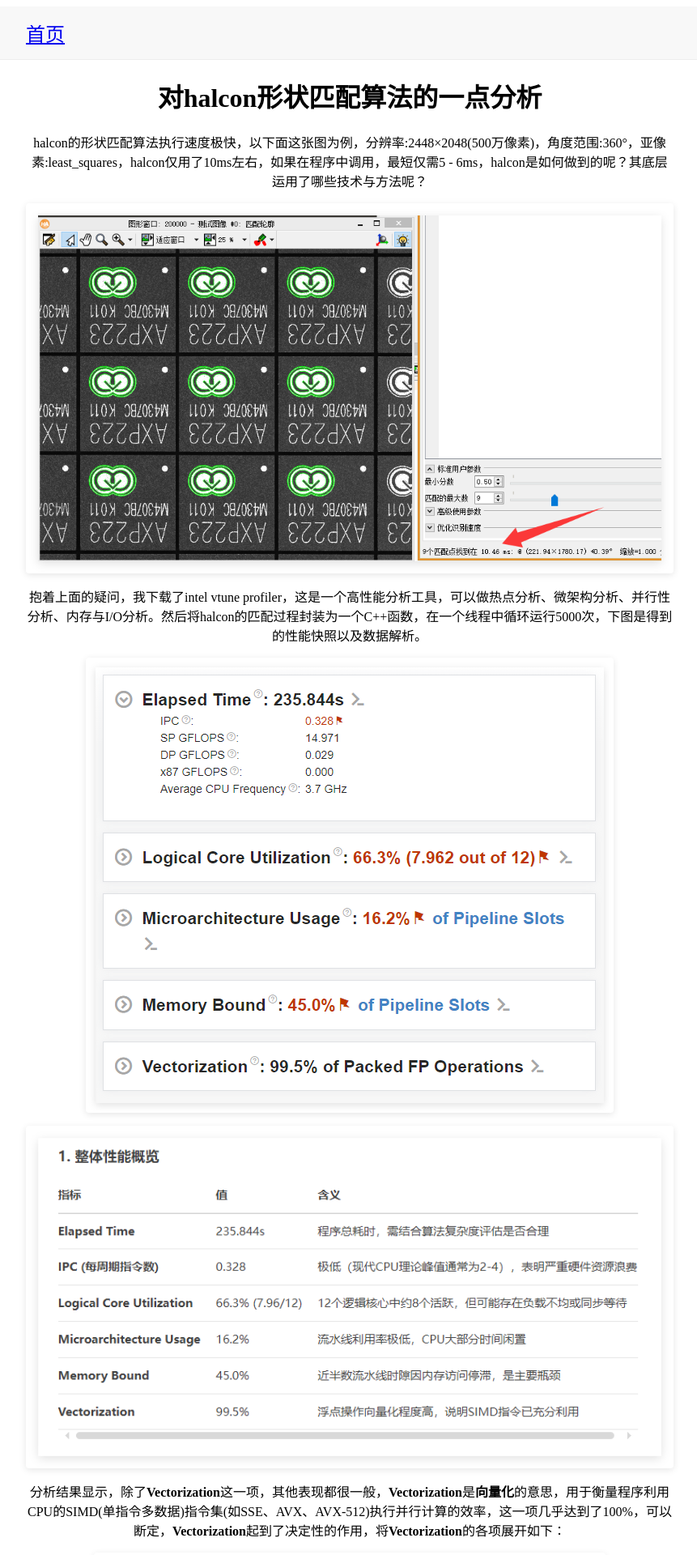
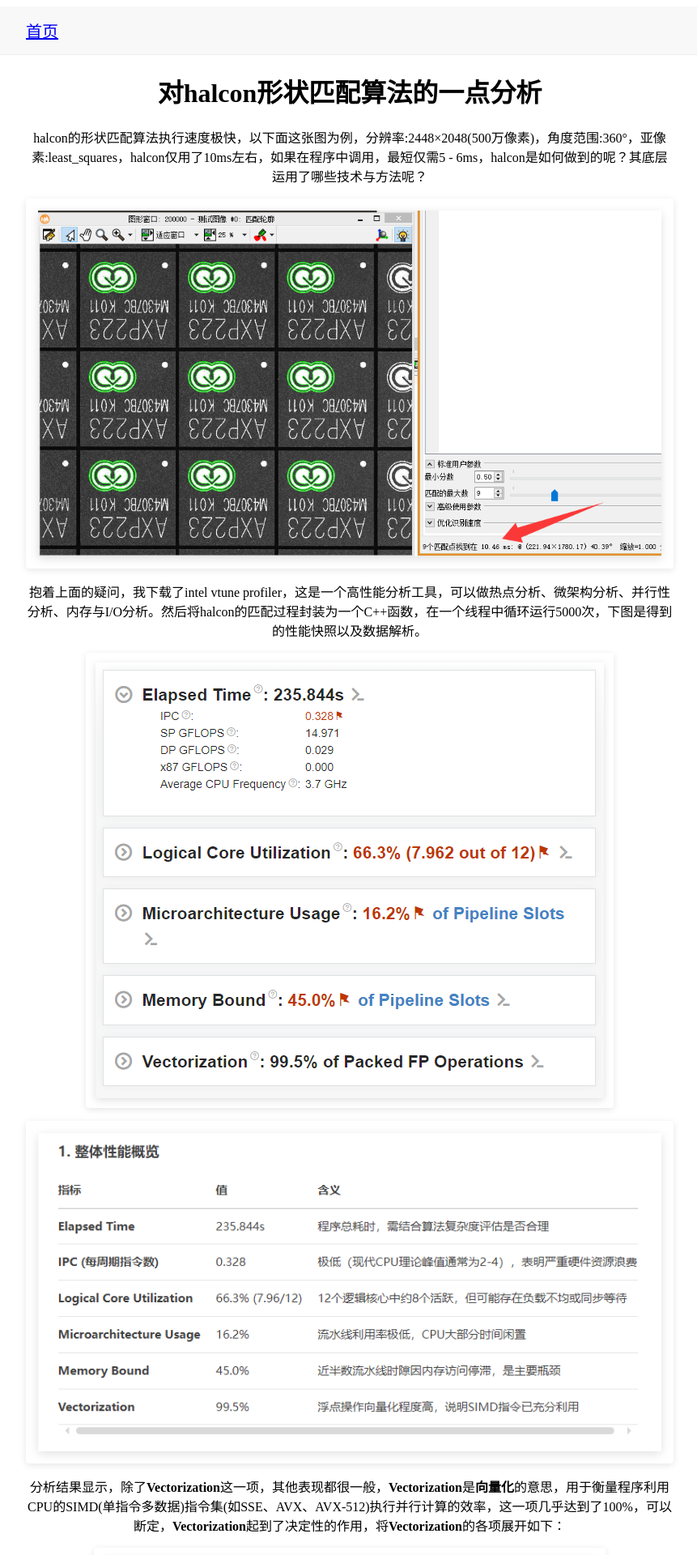
Before and after one commit to mwwzbinf/mwwzbinf.github.io, a Jekyll site: the page built from _posts/2025-07-26-对halcon形状匹配算法的一点分析.md, in a window 1280 px wide. Shown: the top 1920 px of the page at 81% size, without its empty margins (208-1069 px from the left). Built offline with Jekyll 4.4.1, drawn with Linux system fonts in a browser that asks for light colours.

Commit message:
font size

```diff
--- a/assets/css/style.css
+++ b/assets/css/style.css
@@ -59,7 +59,7 @@
 .nav-left, .nav-right {
     display: flex;
     gap: 20px;
-	font-size: 1.5em; /* 根据父元素调整 */
+	font-size: 20px;
 }
 
 /* 手机端适配 */
```
